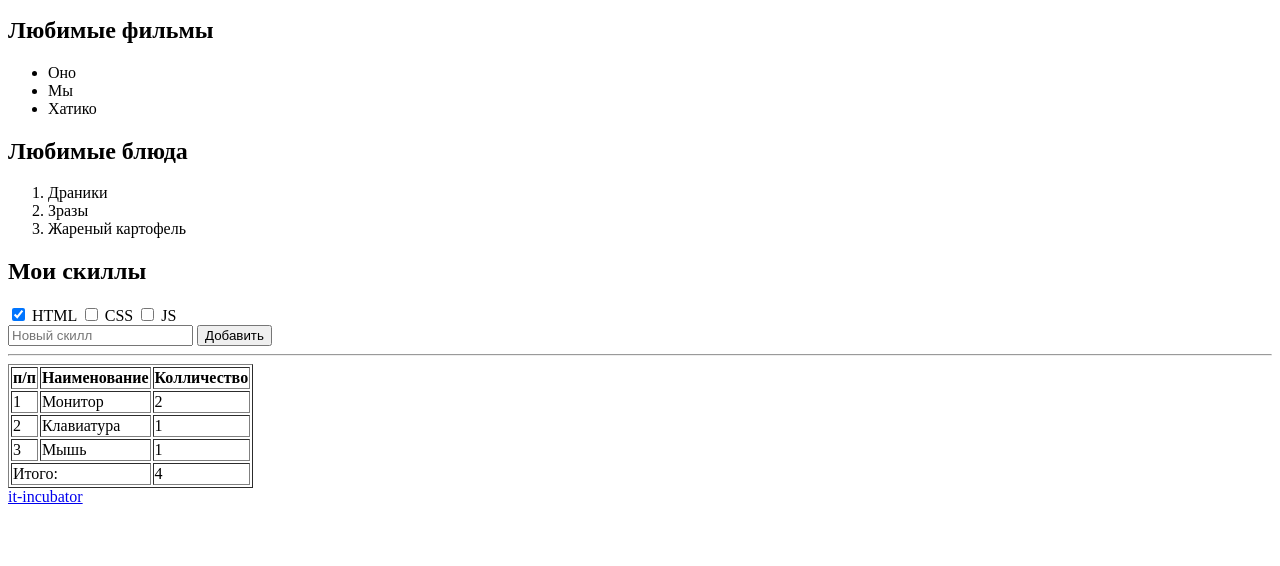
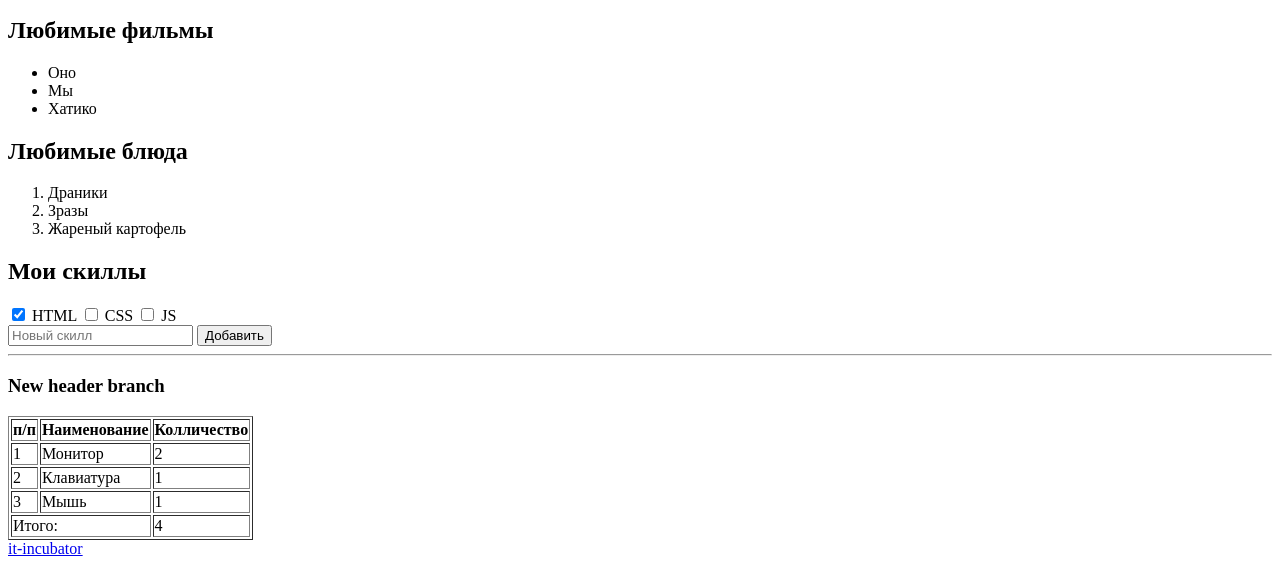
Before and after one commit to Fiddlerstomp/test1, a plain HTML site: page index.html in a window 1280 px wide. Shown: the part 453-1019 px from the top of the page. Before the commit the page ends 967 px from the top, so only its background shows below. Drawn offline with Linux system fonts and the light colour scheme.

Commit message:
Another branch commit

```diff
--- a/index.html
+++ b/index.html
@@ -85,6 +85,7 @@
 
             <!-- 7) Добавь горизонтальную линию (для этого есть специальный тег) -->
             <hr>
+            <h3>New header branch</h3>
 
             <table border="" data-cy="hw-about-table-pre">
                 <thead>
```
